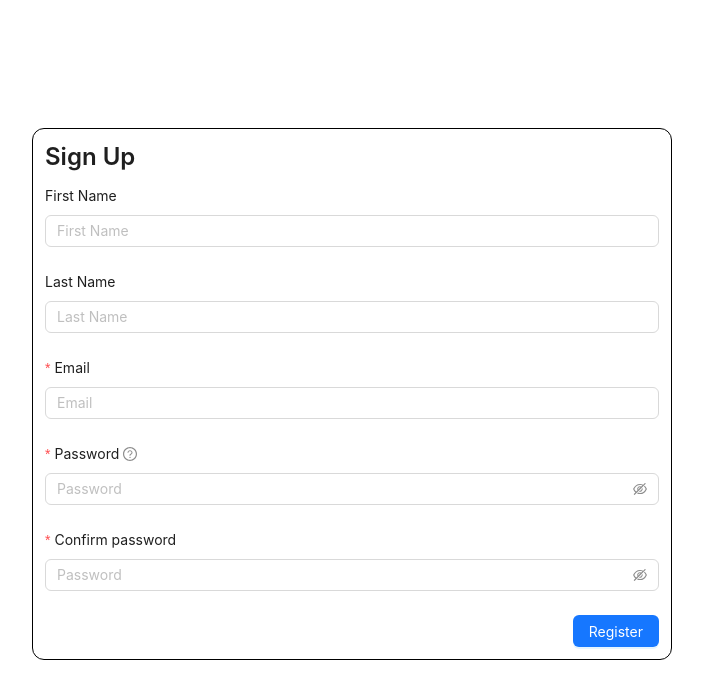
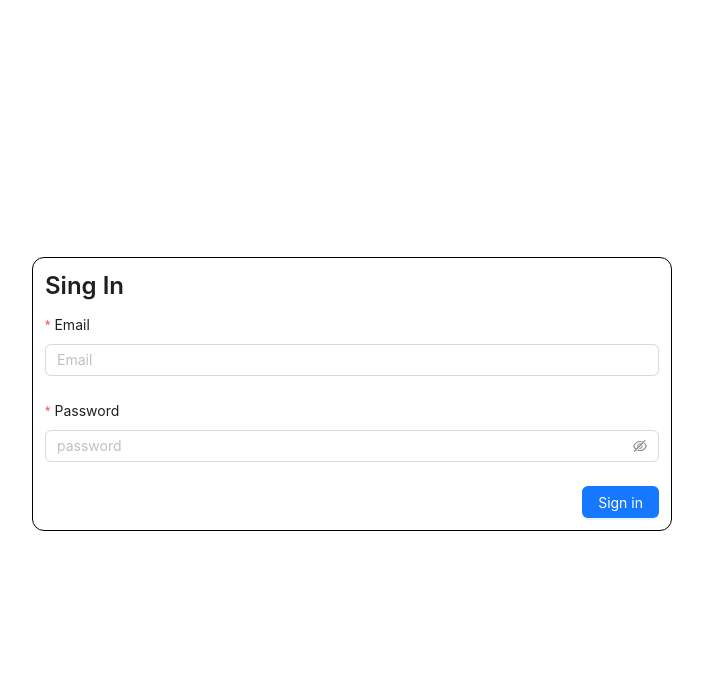
Before and after one commit to Roba2424/spender-app, a React (Create React App) app: page / in a window 1280 px wide. Shown: the top 698 px of the page, without its empty margins (288-991 px from the left). Built offline with nearby package versions, Linux system fonts and the light colour scheme.

Commit message:
feat:implement user login and register functionality.

```diff
--- a/src/App.jsx
+++ b/src/App.jsx
@@ -3,7 +3,7 @@ import Register from "./pages/auth/register";
 import "./components/global/style.css";
 
 function App() {
-  return <Register />;
+  return <Login />;
 }
 
 export default App;
--- a/src/pages/auth/login/index.jsx
+++ b/src/pages/auth/login/index.jsx
@@ -1,13 +1,25 @@
-import { Button, Flex, Form, Input } from "antd";
+import { Button, Flex, Form, Input, notification } from "antd";
 import AuthWrapper from "../../../components/shared/AuthWrapper";
 import { useState } from "react";
+import { auth } from "../../../service/index";
+import { signInWithEmailAndPassword } from "firebase/auth";
 
 const Login = () => {
   const [form] = Form.useForm();
   const [loading, setLoading] = useState(false);
 
-  const handleLogin = (values) => {
-    console.log(values, "<<<<<<LOGIN PAGE!");
+  const handleLogin = async (values) => {
+    setLoading(true);
+    try {
+      const { email, password } = values;
+      await signInWithEmailAndPassword(auth, email, password);
+    } catch (error) {
+      notification.error({
+        message: "Invalid Login Credentials",
+      });
+    } finally {
+      setLoading(false);
+    }
   };
 
   return (
--- a/src/pages/auth/register/index.jsx
+++ b/src/pages/auth/register/index.jsx
@@ -1,13 +1,28 @@
 import { Button, Flex, Form, Input } from "antd";
 import AuthWrapper from "../../../components/shared/AuthWrapper";
 import { useState } from "react";
+import { createUserWithEmailAndPassword } from "firebase/auth";
+import { auth } from "../../../service";
 
 const Register = () => {
   const [form] = Form.useForm();
   const [loading, setLoading] = useState(false);
 
-  const handleRegister = (values) => {
-    console.log(values, "<<<<<REGISTER PAGE!");
+  const handleRegister = async (values) => {
+    setLoading(true);
+    const { firstName, lastName, email, password } = values;
+
+    try {
+      const response = await createUserWithEmailAndPassword(
+        auth,
+        email,
+        password
+      );
+    } catch (e) {
+      console.log(e);
+    } finally {
+      setLoading(false);
+    }
   };
 
   return (
@@ -41,7 +56,7 @@ const Register = () => {
               message: "Please enter your password",
             },
             {
-            //   pattern: regexpValidation,
+              //   pattern: regexpValidation,
               message: "Wrong password",
             },
           ]}
```
Also changed, not shown: src/utils/constants.js (added).
